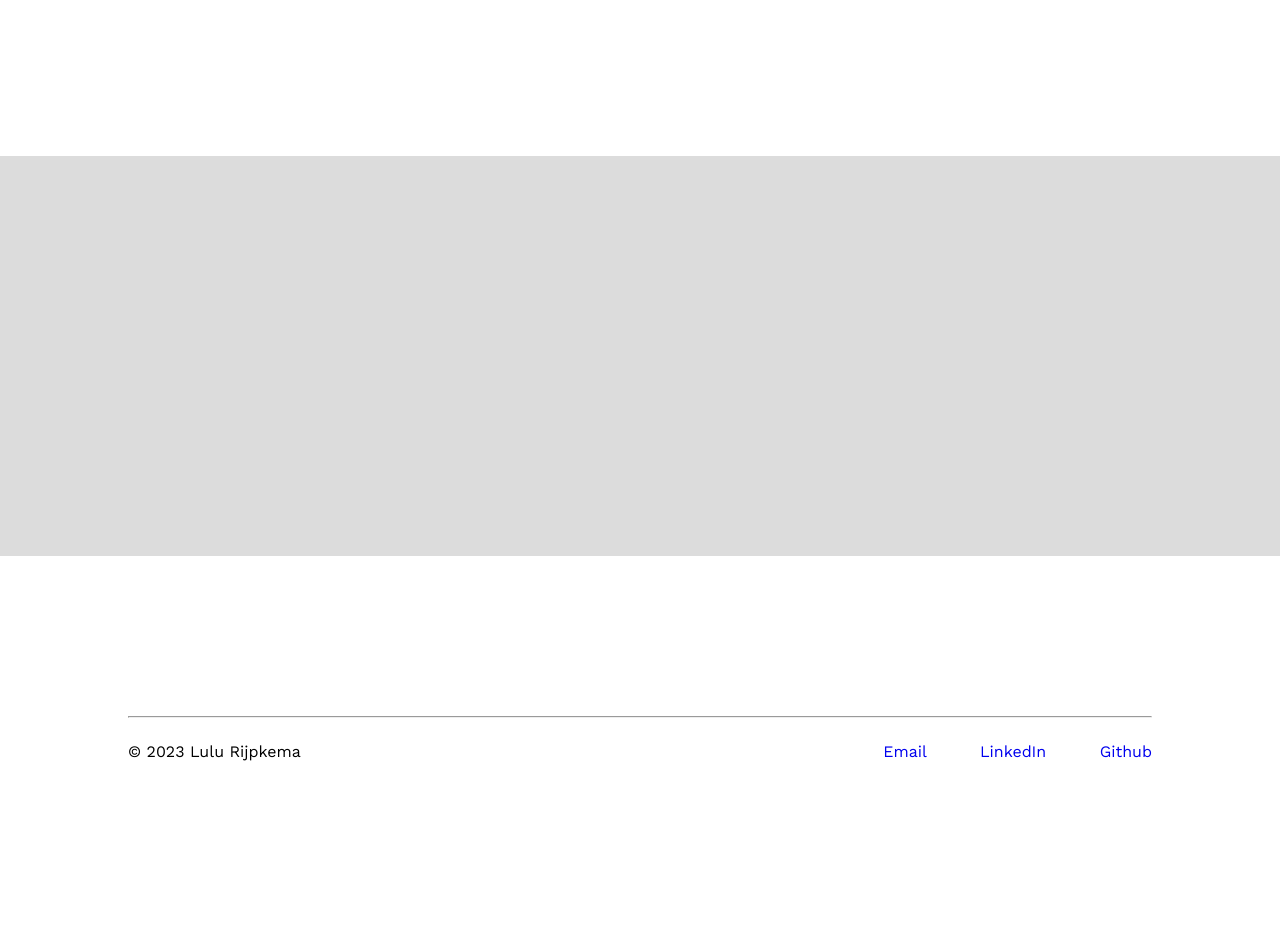
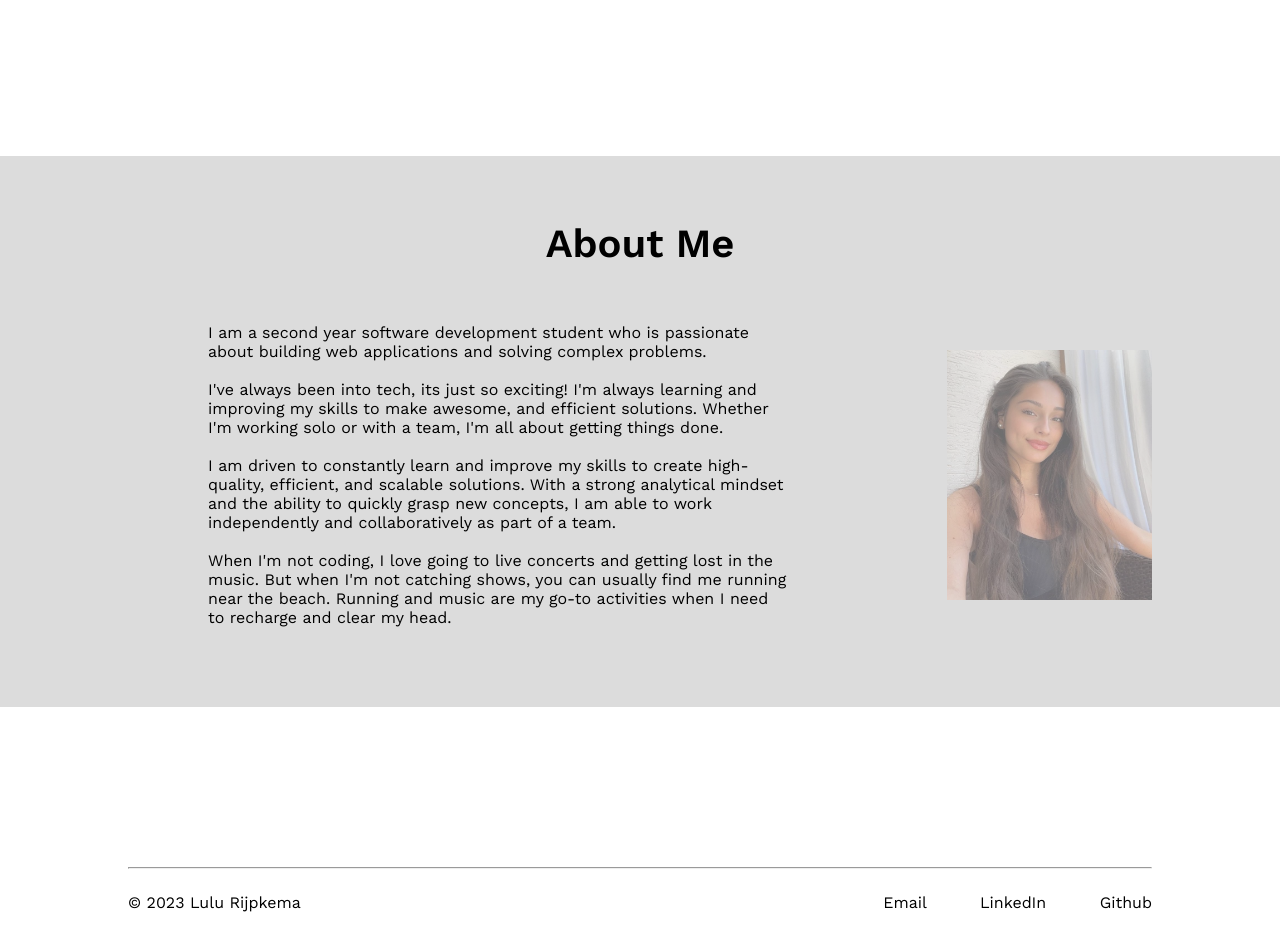
Before and after one commit to LRijpkema/Lulu-Rijpkema-Portfolio, a PHP site: page /html/index.html in a window 1280 px wide. Shown: the part 2428-3380 px from the top of the page. Before the commit the page ends 3189 px from the top, so only its background shows below. Run offline with PHP 8.4, Linux system fonts and the light colour scheme; some libraries are stand-ins or nearby versions.

Commit message:
about section done

```diff
--- a/htdocs/css/style.css
+++ b/htdocs/css/style.css
@@ -253,14 +253,47 @@ body {
 }
 
 .about {
-    height: 50vh;
-    width: 100%;
+    display: flex;
+    width: 100vw;
     background-color: gainsboro;
+    flex-direction: column;
+    justify-content: flex-start;
+    align-items: center;
+}
+
+.about h3{
+   margin-top: 4rem;
+    font-size: 2.5rem;
+    font-weight: 600;
 }
 
 
 
+.container-about{
+    width: 80%;
+    display: flex;
+    justify-content: space-between;
+    align-items: center;
+    margin-bottom: 4rem;
+}
 
+.about-info{
+    display: flex;
+    align-items: center;
+}
+
+
+.about-info p{
+    width:60%;
+    margin-right: 10em;
+    margin-left: 5rem;
+}
+
+
+.about-info img{
+    opacity: 50%;
+    width: 20%;
+}
 
 
 hr {
@@ -288,8 +321,14 @@ footer {
 
 
 .footer-links a {
+    color: black;
     padding-left: 3rem;
     text-decoration: none;
+    transition: 400ms;
+}
+
+.footer-links a:hover {
+    color: gray;
 }
 
 @media (max-width: 600px) {
--- a/htdocs/html/index.html
+++ b/htdocs/html/index.html
@@ -132,7 +132,23 @@
           </div>
       </section>
       <section class="about">
-
+        <h3>About Me</h3>
+        <div class="container-about">
+        <div class="about-info">
+          <p>I am a second year software development student who is passionate about building web applications and solving complex problems.
+            <br><br>
+            I've always been into tech, its just so exciting!
+            I'm always learning and improving my skills to make awesome, and efficient solutions. Whether I'm working solo or with a team, I'm all about getting things done.
+            <br><br>
+            I am driven to constantly learn and improve my skills to create high-quality, efficient, and scalable solutions.
+            With a strong analytical mindset and the ability to quickly grasp new concepts, I am able to work independently and collaboratively as part of a team.
+            <br><br>
+            When I'm not coding, I love going to live concerts and getting lost in the music.
+            But when I'm not catching shows, you can usually find me running near the beach.
+            Running and music are my go-to activities when I need to recharge and clear my head.</p>
+          <img src="/htdocs/imgs/placeholder.jpg" alt="pic">
+        </div>
+      </div>
       </section>
       <hr>
       <footer>
```
Also changed, not shown: htdocs/imgs/placeholder.jpg (added).
